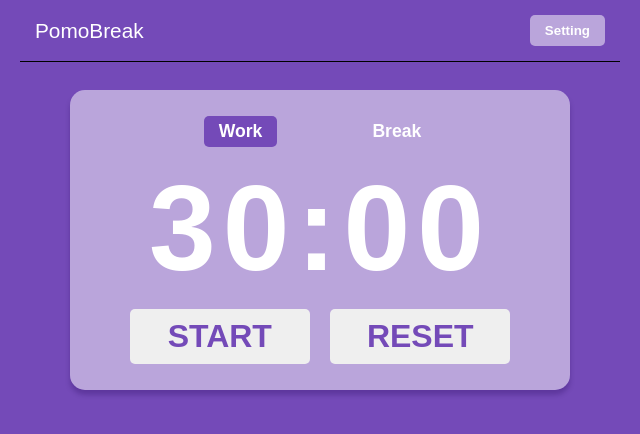
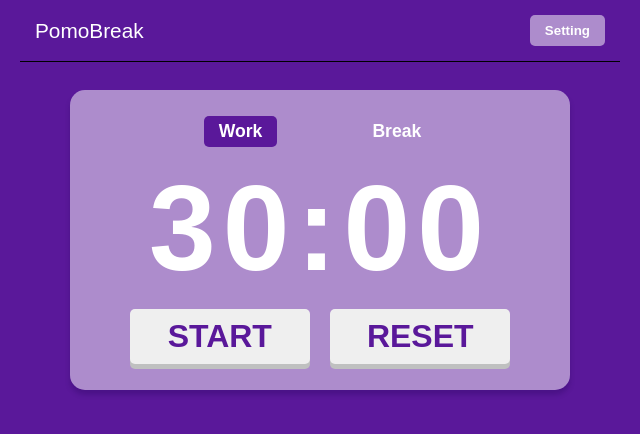
Before and after one commit to diegocrvo/JavaScript, a plain HTML site: page JavaScript_Projetos/Pomodoro_JavaScript/index.html in a window 1280 px wide. Both pictures are taken after a click on the button "Work". Shown: the whole page, without its empty margins (320-960 px from the left). Drawn offline with Linux system fonts and the light colour scheme.

Commit message:
Update Pomodoro Project

```diff
--- a/JavaScript_Projetos/Pomodoro_JavaScript/main.js
+++ b/JavaScript_Projetos/Pomodoro_JavaScript/main.js
@@ -4,13 +4,16 @@ var reset = document.getElementById('reset')
 var wm = document.getElementById('w_minutes')
 var ws = document.getElementById('w_seconds')
 
+var body = document.body
+var btn = document.getElementsByClassName('btn')
+
 var btnOptions = document.getElementsByClassName('btnOptions')
-btnOptions[0].style.background = '#744ab8'
+btnOptions[0].style.background = '#5a189a'
 
 var modo = 'work'
 
 btnOptions[0].addEventListener('click', function(){
-    btnOptions[0].style.background = '#744ab8'
+    btnOptions[0].style.background = '#5a189a'
     btnOptions[1].style.background = 'transparent'
     wm.innerText = 30
     ws.innerText = "00"
@@ -18,10 +21,13 @@ btnOptions[0].addEventListener('click', function(){
     start.innerText = 'START'
     stopInterval()
     startTimer = undefined
+    body.style.background = '#5a189a'
+    btn[0].style.color = '#5a189a'
+    btn[1].style.color = '#5a189a'
 })
 
 btnOptions[1].addEventListener('click', function(){
-    btnOptions[1].style.background = '#744ab8'
+    btnOptions[1].style.background = '#ff8500'
     btnOptions[0].style.background = 'transparent'
     wm.innerText = "05"
     ws.innerText = "00"
@@ -29,6 +35,9 @@ btnOptions[1].addEventListener('click', function(){
     start.innerText = 'START'
     stopInterval()
     startTimer = undefined
+    body.style.background = '#ff8500'
+    btn[0].style.color = '#ff8500'
+    btn[1].style.color = '#ff8500'
 })
 
 //store a reference to a timer variable
@@ -38,10 +47,12 @@ start.addEventListener('click', function(){
     if(startTimer === undefined){
         startTimer = setInterval(timer, 1000)
         start.innerText = 'PAUSE'
+        start.classList.add('btnCheked')
     } else {
         stopInterval()
         startTimer = undefined
         start.innerText = 'START'
+        start.className = 'btn'
     }
 })
 
--- a/JavaScript_Projetos/Pomodoro_JavaScript/style.css
+++ b/JavaScript_Projetos/Pomodoro_JavaScript/style.css
@@ -1,5 +1,3 @@
-@import url('https://fonts.googleapis.com/css2?family=Poppins:ital,wght@0,100;0,200;0,300;0,400;0,500;0,600;0,700;0,800;0,900;1,100;1,200;1,300;1,400;1,500;1,600;1,700;1,800;1,900&display=swap');
-
 * {
     margin: 0;
     padding: 0;
@@ -9,12 +7,12 @@
 }
 
 html {
-    background-color: #744ab8;
     height: 100%;
     font-family: Arial, Helvetica, sans-serif;
 }
 
 body {
+    background-color: #5a189a;
     position: relative;
     width: 100vw;
     height: 100vh;
@@ -94,6 +92,7 @@ p {
 /*buttons*/
 
 .btn {
+    box-shadow: 0px 5px 0px #bfc0c0;
     align-self: center;
     justify-self: center;
     width: 180px;
@@ -103,8 +102,13 @@ p {
     border: none;
     border-radius: 5px;
     margin: 0 8px;
-    color: #744ab8;
+    color: #5a189a;
     cursor: pointer;
+}
+
+.btnCheked {
+    box-shadow: 0 0 0;
+    transform: translateY(5px);
 }
 
 .btnOptions {
```
